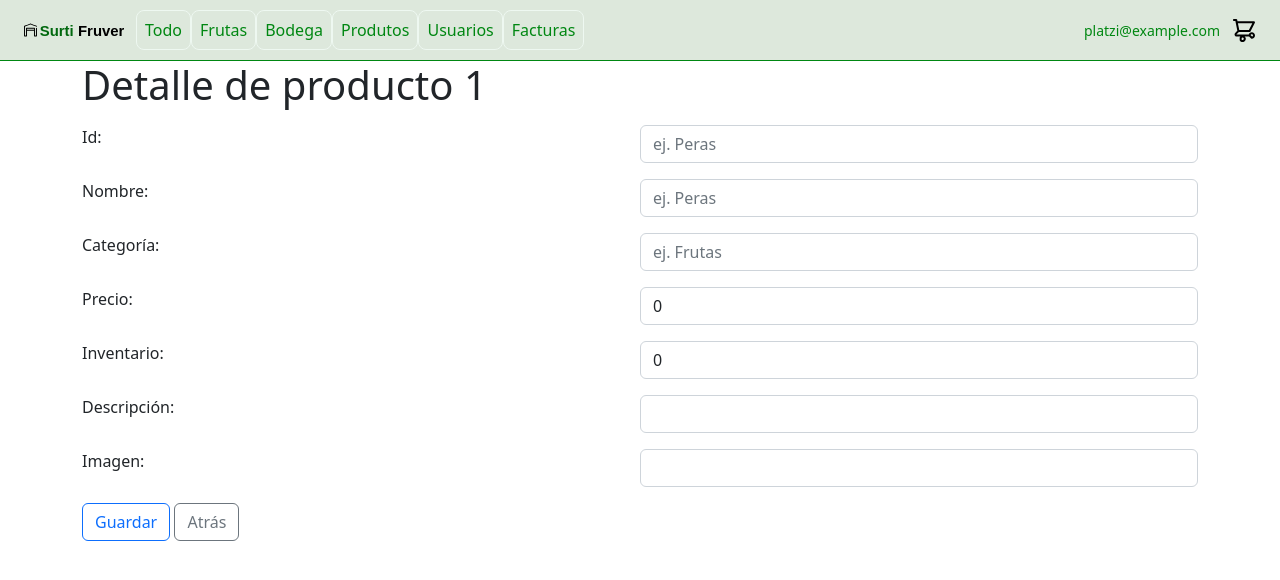
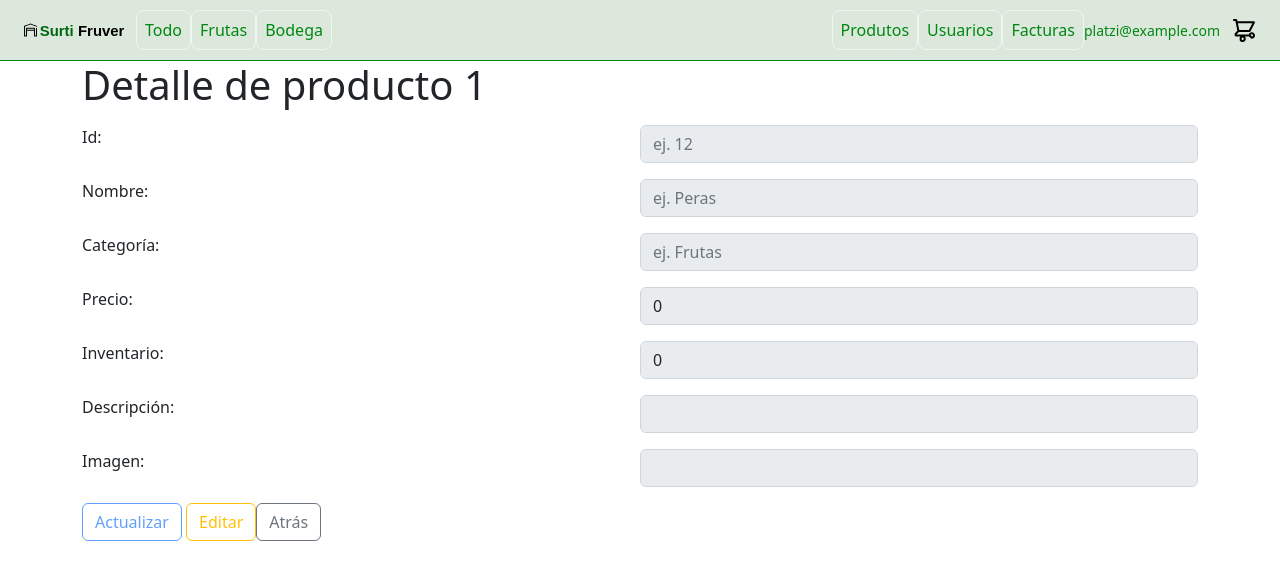
Before and after one commit to Jefferson-Benavides/front-surtifruver, a React app: page /admin/producto/detalles/1 in a window 1280 px wide. Shown: the top 580 px of the page. Built offline with nearby package versions, Linux system fonts and the light colour scheme; no server answers.

Commit message:
Finalizado frontend para CRUD de productos (sin useNavigate)

```diff
--- a/src/components/Header.jsx
+++ b/src/components/Header.jsx
@@ -31,6 +31,10 @@ const Header = () => {
 					<li>
 						<a href="/">Bodega</a>
 					</li>
+				</ul>
+			</div>
+			<div className="navbar-right">
+				<ul>
 					<li>
 						<a href="/admin/productos">Produtos</a>
 					</li>
@@ -40,10 +44,6 @@ const Header = () => {
 					<li>
 						<a href="/admin/facturas">Facturas</a>
 					</li>
-				</ul>
-			</div>
-			<div className="navbar-right">
-				<ul>
 					<li className="navbar-email" onClick={handleToggle}>
 						platzi@example.com
 					</li>
--- a/src/forms/CrearProducto.jsx
+++ b/src/forms/CrearProducto.jsx
@@ -1,20 +1,13 @@
 import React, { useEffect, useState } from 'react';
 import Form from 'react-bootstrap/Form';
 import Button from 'react-bootstrap/Button';
-import Row from 'react-bootstrap/Row'
 import { Container } from 'react-bootstrap';
-import useGetProducts from '../hooks/useGetProducts';
 import { Link, NavLink, useParams } from 'react-router-dom';
-import { findProductoById, guardarProducto } from '../server/Server';
-
-
-const API = 'http://localhost:8080/producto/all';
+import { findProductoById, guardarProducto, listaProductos } from '../server/Server';
 
 const CrearProducto = () => {
 
     const { id } = useParams();
-
-    const productos = useGetProducts(API);
 
     const [producto, setProducto] = useState(
         {
@@ -36,9 +29,10 @@ const CrearProducto = () => {
                 res => { setProducto(res) }
             )
         }
+        listaProductos();
     }, [id]);
 
-    const handleChange = ({ target }) => {
+    function handleChange({ target }) {
         setProducto({
             ...producto,
             [target.name]: target.value
@@ -48,20 +42,16 @@ const CrearProducto = () => {
     async function handleSubmit(e) {
         e.preventDefault();
         const resp = await guardarProducto(producto);
-        if (id!==undefined) {
-        alert("Producto actualizado: " + resp.id);
-    }else{
-        alert("Producto registrado exitosamente: " + resp.id);
-    }
+        if (id !== undefined) {
+            alert(resp);
+
+        } else {
+            alert(resp);
+        }
+        returnToAdminProductos();
     };
 
     const [disabled, setDisabled] = useState(false);
-
-    function returnToAdminProductos() {
-        NavLink()
-        console.log('Botón atrás')
-
-    };
 
     return (
         <Container className='container-form-producto'>
@@ -73,21 +63,23 @@ const CrearProducto = () => {
                         type="text"
                         required
                         name="id"
-                        placeholder='ej. Peras'
+                        placeholder='ej. 12'
+                        value={producto.id}
                         onChange={handleChange}
-                        value={producto.id}
-                    />
+                        disabled={disabled}
+                        />
                 </Form.Group>
-                <Form.Group className='lbl-input-grid mb-3' controlId="formBasicEmail">
+                <Form.Group className='lbl-input-grid mb-3'>
                     <Form.Label>Nombre: </Form.Label>
                     <Form.Control
                         type="text"
                         required
-                        name="id"
+                        name="nombre"
                         placeholder='ej. Peras'
                         onChange={handleChange}
                         value={producto.nombre}
-                    />
+                        disabled={disabled}
+                        />
                 </Form.Group>
                 <Form.Group className='lbl-input-grid mb-3'>
                     <Form.Label>Categoría: </Form.Label>
@@ -98,6 +90,7 @@ const CrearProducto = () => {
                         name="categoria"
                         onChange={handleChange}
                         value={producto.categoria}
+                        disabled={disabled}
                     />
                 </Form.Group>
                 <Form.Group className='lbl-input-grid mb-3'>
@@ -108,6 +101,7 @@ const CrearProducto = () => {
                         name="precio"
                         onChange={handleChange}
                         value={producto.precio}
+                        disabled={disabled}
                     />
                 </Form.Group>
                 <Form.Group className='lbl-input-grid mb-3'>
@@ -118,6 +112,7 @@ const CrearProducto = () => {
                         name="inventario"
                         onChange={handleChange}
                         value={producto.inventario}
+                        disabled={disabled}
                     />
                 </Form.Group>
                 <Form.Group className='lbl-input-grid mb-3'>
@@ -128,6 +123,7 @@ const CrearProducto = () => {
                         name="descripcion"
                         onChange={handleChange}
                         value={producto.descripcion}
+                        disabled={disabled}
                     />
                 </Form.Group>
                 <Form.Group className='lbl-input-grid mb-3'>
@@ -138,17 +134,23 @@ const CrearProducto = () => {
                         name="urlImage"
                         onChange={handleChange}
                         value={producto.urlImage}
+                        disabled={disabled}
                     />
                 </Form.Group>
-                <Button variant="outline-primary" type="submit">
-                    Guardar
+                <Button disabled={disabled} variant="outline-primary" type="submit">
+                    {id !== undefined ? "Actualizar" : "Guardar"}
                 </Button>{' '}
+                    <Button
+                        hidden={!disabled}
+                        variant="outline-warning"
+                        onClick={() => setDisabled(!disabled)}
+                    >
+                    Editar
+                </Button>
                 <NavLink to='/admin/productos'>
-
                 <Button variant="outline-secondary">
-                    Atrás
-                </Button>
-
+                        Atrás
+                    </Button>
                 </NavLink>
             </Form>
         </Container>
--- a/src/server/Server.jsx
+++ b/src/server/Server.jsx
@@ -13,7 +13,7 @@ export async function guardarProducto(producto){
         body: JSON.stringify(producto)
     }
     const res = await fetch(BASE_URL + 'producto/save', options);
-    return await res.json();
+    return await res.text();
 }
 
 export async function eliminarProductoById(id){
--- a/src/styles/global.css
+++ b/src/styles/global.css
@@ -11,3 +11,8 @@ body {
 .container-form-producto{
 	width: 60%;
 }
+.header-listas{
+	display: flex;
+	padding-top: 12px;
+	justify-content: space-between;
+}
--- a/src/tables/tableProductos.jsx
+++ b/src/tables/tableProductos.jsx
@@ -1,29 +1,44 @@
-import React, { useState } from 'react';
+import React, { useEffect, useState } from 'react';
 import { Container } from 'react-bootstrap';
 import Table from 'react-bootstrap/Table';
 import Button from 'react-bootstrap/Button';
 import { Link } from 'react-router-dom';
-import useGetProducts from '../hooks/useGetProducts';
-import { eliminarProductoById } from '../server/Server';
+import { eliminarProductoById, listaProductos } from '../server/Server';
 
-const API = 'http://localhost:8080/producto/all';
 
 const tableProductos = () => {
 
-    const productos = useGetProducts(API);
+    const [productos, setProductos] = useState([]);
+
+    async function cargarProductos() {
+        try {
+            const res = await listaProductos();
+            setProductos(res);
+        } catch (error) {
+            console.log(error);
+        }
+    };
+    useEffect(() => {
+        cargarProductos();
+    }, []);
 
     async function deleteProductoById(id) {
         let result = window.confirm("¿Está seguro que desea eliminar el producto?");
         if (result) {
             const response = await eliminarProductoById(id);
             alert(response);
+            setProductos(productos.filter(producto => producto.id != id))
         }
-
     }
 
     return (
         <Container>
-            <h1>Productos</h1>
+            <Container className='header-listas'>
+                <h1>Productos</h1>
+                <Link to='/nuevo-producto'>
+                <Button variant='success'>Agregar producto</Button>
+                </Link>
+            </Container>
             <Table striped bordered hover>
                 <thead>
                     <tr>
@@ -51,7 +66,7 @@ const tableProductos = () => {
                                 <td>{producto.urlImage}</td>
                                 {/* <td><Link to={`/admin/producto/detalles/id`}>Ver detalle</Link></td> */}
                                 <td><Link to={`/admin/producto/detalles/${producto.id}`}>Ver detalle</Link></td>
-                                <td><Button variant='outline-danger' onClick={()=> deleteProductoById(producto.id) }>Eliminar</Button></td>
+                                <td><Button variant='outline-danger' onClick={() => deleteProductoById(producto.id)}>Eliminar</Button></td>
                                 {/* <td> <Link to={`/producto/${producto.id}`}>Ver detalle</Link></td>
                                 <td><Button variant='outline-danger'>Eliminar</Button></td> */}
                             </tr>
```
